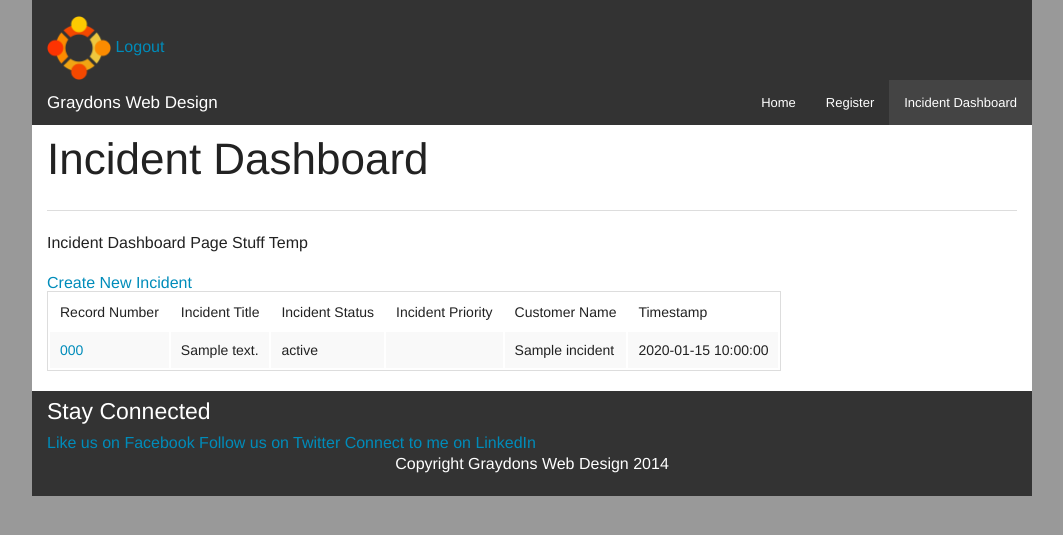
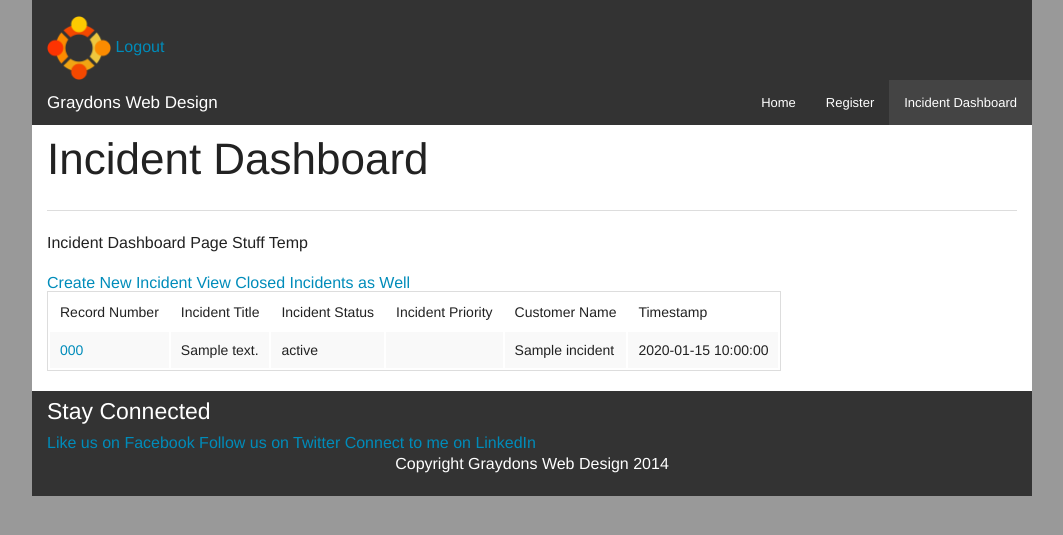
Before and after one commit to graydon-armstrong/Assignment4_FinalProject, a PHP site: page /incident_dashboard.php?all=true in a window 1280 px wide. Shown: the top 535 px of the page, without its empty margins (108-1171 px from the left). Run offline with PHP 8.4, Linux system fonts and the light colour scheme; the visitor is signed in with stand-in values (Sample User, id 1); tables that the repository leaves empty or names only in its code hold one stand-in row (values such as "Sample post"); data that the repository does not hold is empty.

Commit message:
Added Button to view closed Incidents as Well

```diff
--- a/incident_dashboard.php
+++ b/incident_dashboard.php
@@ -29,6 +29,7 @@ File Description: The home page for the website. Has the tag and mission stateme
 				<div class="large-12 columns">
 					<p>Incident Dashboard Page Stuff Temp</p>
 					<a href="add_incident.php">Create New Incident</a>
+					<a href="incident_dashboard.php?all=true">View Closed Incidents as Well</a>
 					<?php
 						include('php/convert_priority.php');
 						//create connection to database
@@ -40,8 +41,15 @@ File Description: The home page for the website. Has the tag and mission stateme
 							echo "Failed to connect to MySQL: " . mysqli_connect_error();
 						}
 
-						//select all the contacts from the mysql database
-						$sql = "SELECT * FROM incidents WHERE incident_status != 'closed' ORDER BY record_number";
+						if(!$_GET['all']=="true")
+						{
+							//select all the contacts from the mysql database
+							$sql = "SELECT * FROM incidents WHERE incident_status != 'closed' ORDER BY record_number";
+						}
+						else
+						{
+							$sql = "SELECT * FROM incidents ORDER BY record_number";
+						}
 						$result = mysqli_query($conn, $sql) or die('Error querying database.');
 
 						//echo the top of the table
```
